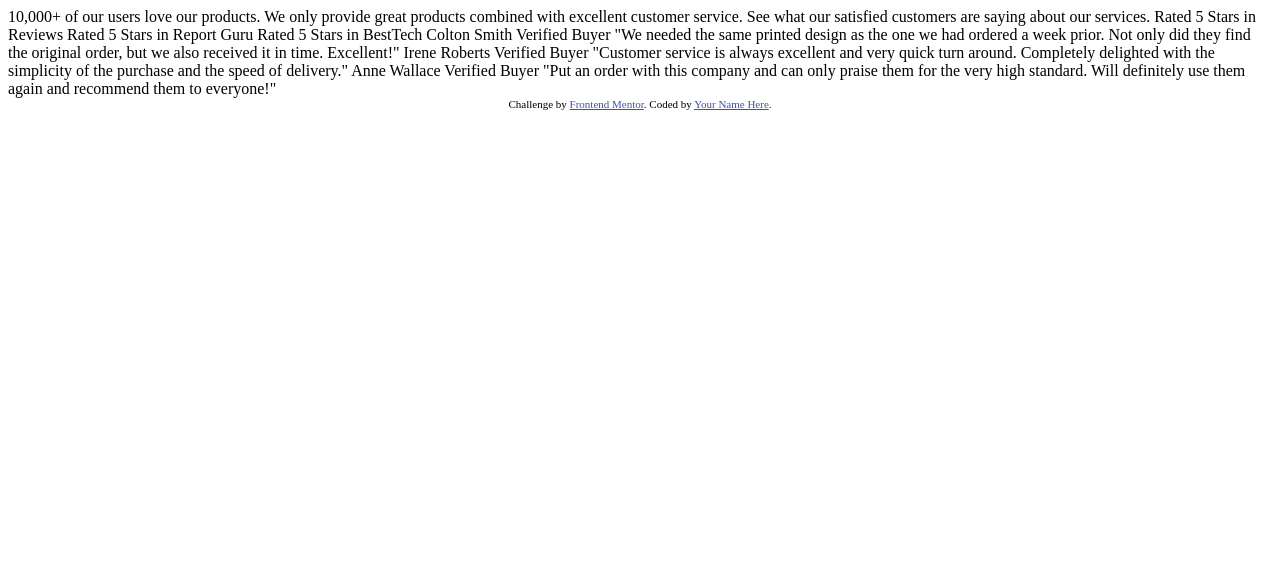
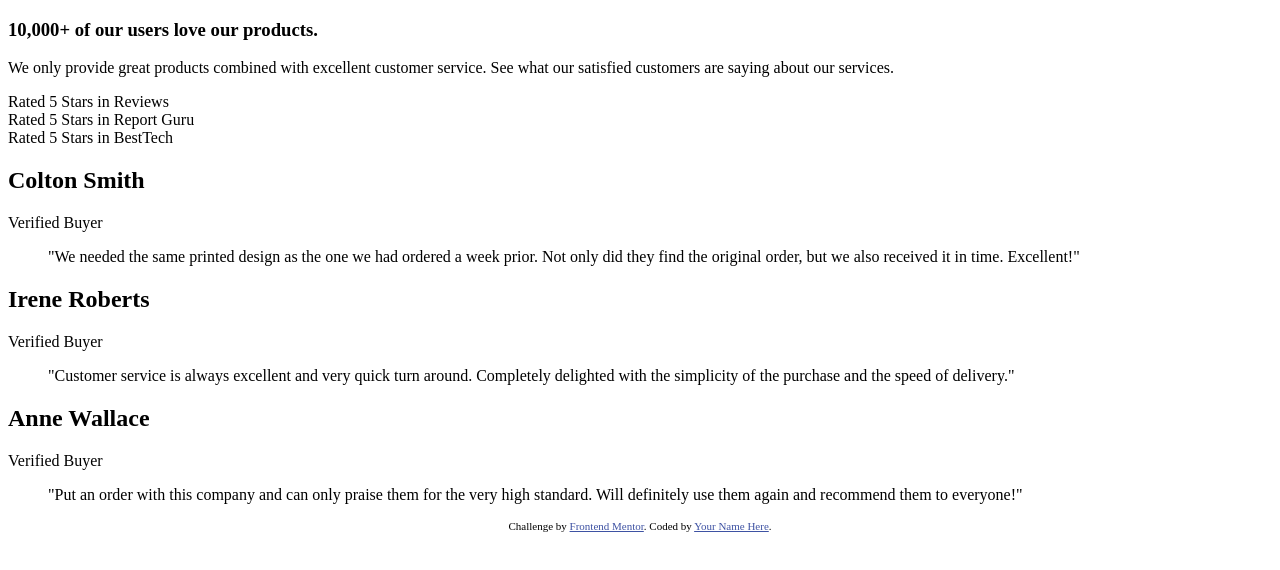
Before and after one commit to DavidPokrajac/socialProofSection, a plain HTML site: page index.html in a window 1280 px wide. Drawn offline with Linux system fonts and the light colour scheme.

Commit message:
Added HTML semantics

```diff
--- a/index.html
+++ b/index.html
@@ -26,30 +26,41 @@
     </style>
   </head>
   <body>
-    10,000+ of our users love our products.
-
-    We only provide great products combined with excellent customer service.
-    See what our satisfied customers are saying about our services.
-
-    Rated 5 Stars in Reviews
-    Rated 5 Stars in Report Guru
-    Rated 5 Stars in BestTech
-
-    Colton Smith
-    Verified Buyer
-    "We needed the same printed design as the one we had ordered a week prior.
-    Not only did they find the original order, but we also received it in time.
-    Excellent!"
-
-    Irene Roberts
-    Verified Buyer
-    "Customer service is always excellent and very quick turn around. Completely
-    delighted with the simplicity of the purchase and the speed of delivery."
-
-    Anne Wallace
-    Verified Buyer
-    "Put an order with this company and can only praise them for the very high
-    standard. Will definitely use them again and recommend them to everyone!"
+    <main>
+      <section>
+        <section>
+          <h1>10,000+ of our users love our products.</h1>
+          <p>We only provide great products combined with excellent customer service.
+            See what our satisfied customers are saying about our services.</p>
+        </section>
+        <section>
+          <div>Rated 5 Stars in Reviews</div>
+          <div>Rated 5 Stars in Report Guru</div>
+          <div>Rated 5 Stars in BestTech</div>
+        </section>
+      </section>
+      <section class="reviews">
+        <div class="card">
+          <h2>Colton Smith</h2>
+          <span>Verified Buyer</span>
+          <blockquote>"We needed the same printed design as the one we had ordered a week prior.
+            Not only did they find the original order, but we also received it in time.
+            Excellent!"</blockquote>
+        </div>
+        <div class="card">
+          <h2>Irene Roberts</h2>
+          <span>Verified Buyer</span>
+          <blockquote>"Customer service is always excellent and very quick turn around. Completely
+            delighted with the simplicity of the purchase and the speed of delivery."</blockquote>
+        </div>
+        <div class="card">
+          <h2>Anne Wallace</h2>
+          <span>Verified Buyer</span>
+          <blockquote>"Put an order with this company and can only praise them for the very high
+            standard. Will definitely use them again and recommend them to everyone!"</blockquote>
+        </div>
+      </section>
+    </main>
 
     <div class="attribution">
       Challenge by
```
